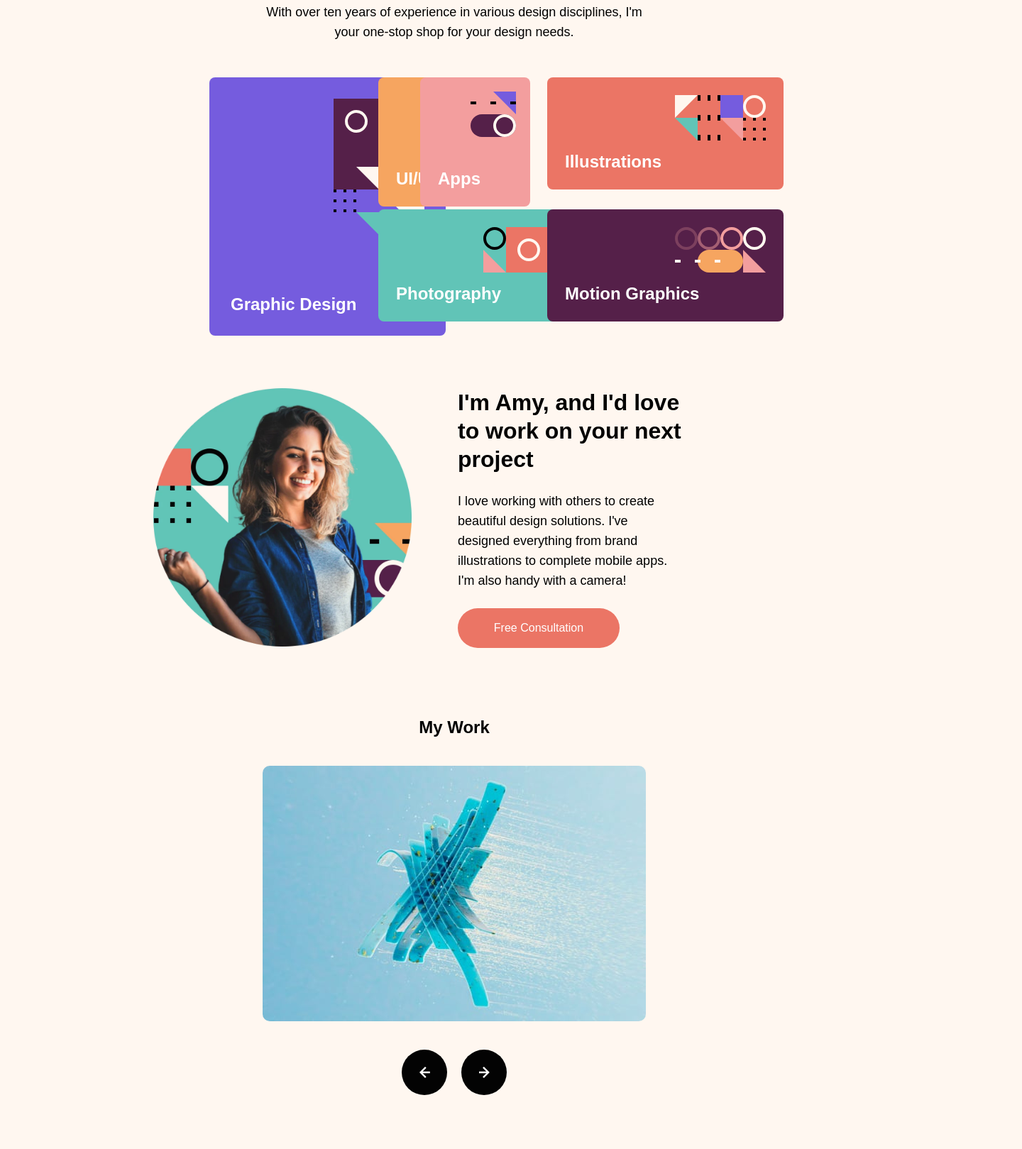
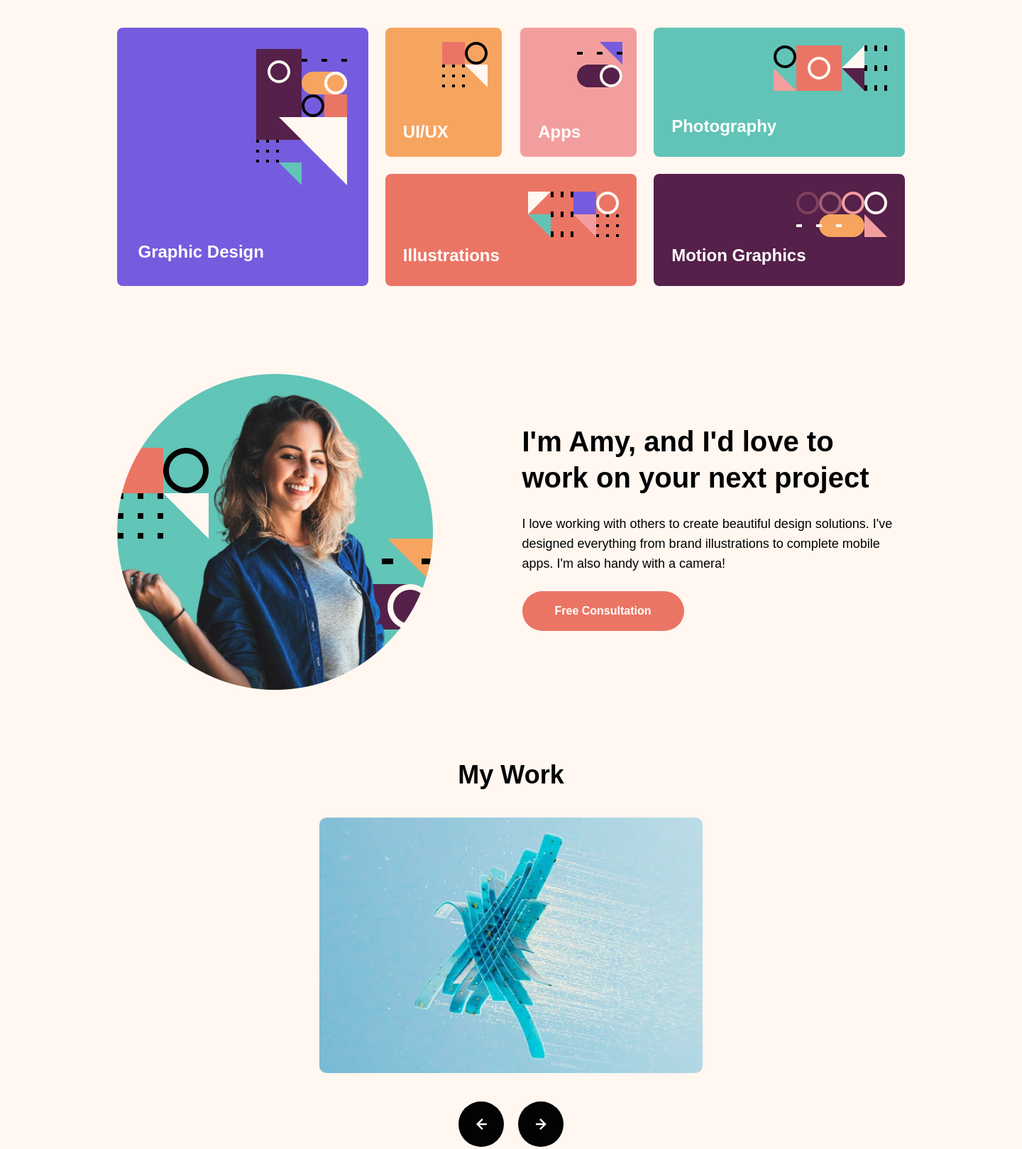
Before and after one commit to heejung-hong/single-page-design-portfolio, a plain HTML site: page index.html in a window 1280 px wide. Shown: the part 332-1951 px from the top of the page at 71% size, 1440 px wide, since content can reach past the window. Drawn offline with nearby package versions, Linux system fonts and the light colour scheme.

Commit message:
desktop view

```diff
--- a/index.html
+++ b/index.html
@@ -13,9 +13,11 @@
     <script src="https://cdn.tailwindcss.com"></script>
     <script src="script.js" defer></script>
   </head>
-  <body class="font-body bg-light-cream w-[400px] md:w-[768px] m-auto">
+  <body
+    class="font-body bg-light-cream w-[400px] md:w-[768px] xl:w-[1440px] m-auto"
+  >
     <header
-      class="w-[343px] md:w-[689px] h-[80px] md:h-[170px] flex justify-between items-center m-auto"
+      class="w-[343px] md:w-[689px] xl:w-[1111px] h-[100px] md:h-[170px] flex justify-between items-center m-auto"
     >
       <img
         src="./assets/logo.svg"
@@ -23,61 +25,61 @@
         class="w-[48px] md:w-[64px] h-[48px] md:h-[64px]"
       />
       <button
-        class="text-baseSm text-white font-bold bg-black w-[176px] md:w-[228px] h-[44px] md:h-[56px] rounded-[25px]"
+        class="text-[14px] md:text-[16px] font-bold leading-[28px] text-white font-bold bg-black w-[176px] md:w-[228px] h-[44px] md:h-[56px] rounded-[28px] cursor-pointer hover:bg-galactic-blue"
       >
         Free Consultation
       </button>
     </header>
     <main class="flex flex-col justify-center">
       <div
-        class="text-sm md:text-med lg:text-lg w-[343px] md:w-[690px] text-center mt-[25px] md:mt-[5px] m-auto"
+        class="text-[36px] md:text-md lg:text-lg font-bold leading-none w-[343px] md:w-[690px] xl:w-[800px] text-center mt-[25px] md:mt-[5px] m-auto"
       >
         Design solutions made easy
       </div>
       <div
-        class="text-base w-[290px] md:w-[560px] text-center mt-[20px] m-auto"
+        class="text-base w-[290px] md:w-[560px] xl:w-[680px] text-center mt-[20px] m-auto"
       >
         With over ten years of experience in various design disciplines, I'm
         your one-stop shop for your design needs.
       </div>
       <div
-        class="grid grid-cols-2 md:grid-cols-4 lg:grid-cols-6 grid-rows-6 md:grid-rows-3 lg:grid-rows-2 gap-6 w-[343px] md:w-[690px] md:mt-[50px] m-auto"
+        class="grid grid-cols-2 md:grid-cols-4 xl:grid-cols-6 grid-rows-6 md:grid-rows-3 xl:grid-rows-2 gap-6 w-[343px] md:w-[690px] xl:w-[1111px] md:mt-[50px] m-auto"
       >
         <div
-          class="grid col-span-2 row-span-2 bg-galactic-blue w-[343px] md:w-[333px] h-[364px] rounded-[8px] self-end md:self-start"
+          class="grid col-span-2 row-span-2 bg-galactic-blue w-[343px] md:w-[333px] xl:w-[354px] h-[364px] rounded-[8px] self-end md:self-start"
         >
           <img
             src="./assets/pattern-graphic-design.svg"
             alt="circle, triangle, and square shape pattern"
             class="w-[128px] h-[192px] justify-self-end m-[30px]"
           />
-          <div class="text-baseMed text-white self-end m-[30px]">
+          <div class="text-[24px] font-bold text-white self-end m-[30px]">
             Graphic Design
           </div>
         </div>
         <div
-          class="grid bg-summer-yellow w-[159px] md:w-[155px] h-[182px] rounded-[8px] justify-self-start"
+          class="grid bg-summer-yellow w-[159px] md:w-[155px] xl:w-[164px] h-[182px] rounded-[8px] justify-self-start"
         >
           <img
             src="./assets/pattern-ui-ux.svg"
             alt="circle, triangle, and square shape pattern"
             class="w-[64px] h-[64px] justify-self-end m-[20px]"
           />
-          <div class="text-baseMed text-white self-end m-[25px]">UI/UX</div>
+          <div class="text-[24px] font-bold text-white self-end m-[25px]">UI/UX</div>
         </div>
         <div
-          class="grid bg-pink w-[159px] md:w-[155px] h-[182px] rounded-[8px] justify-self-end"
+          class="grid bg-pink w-[159px] md:w-[155px] xl:w-[164px] h-[182px] rounded-[8px] justify-self-end"
         >
           <img
             src="./assets/pattern-apps.svg"
             alt="circle, triangle, and square shape pattern"
             class="w-[64px] h-[64px] justify-self-end m-[20px]"
           />
-          <div class="text-baseMed text-white self-end m-[25px]">Apps</div>
+          <div class="text-[24px] font-bold text-white self-end m-[25px]">Apps</div>
         </div>
 
         <div
-          class="grid col-span-2 bg-light-red w-[343px] md:w-[333px] h-[182px] md:h-[158px] rounded-[8px]"
+          class="grid col-span-2 bg-light-red w-[343px] md:w-[333px] xl:w-[354px] h-[182px] md:h-[158px] rounded-[8px]"
         >
           <img
             src="./assets/pattern-illustrations.svg"
@@ -85,13 +87,13 @@
             class="w-[128px] h-[64px] justify-self-end mt-[25px] mr-[25px]"
           />
           <div
-            class="grid text-baseMed text-white self-end mb-[25px] ml-[25px]"
+            class="grid text-[24px] font-bold text-white self-end mb-[25px] ml-[25px]"
           >
             Illustrations
           </div>
         </div>
         <div
-          class="grid col-span-2 bg-cyan w-[343px] md:w-[333px] h-[182px] md:h-[158px] rounded-[8px] md:mt-[-20px]"
+          class="grid col-span-2 xl:col-start-5 xl:col-end-6 xl:row-start-1 xl:row-end-1 bg-cyan w-[343px] md:w-[333px] xl:w-[354px] h-[182px] md:h-[158px] xl:h-[182px] rounded-[8px] md:mt-[-20px] xl:mt-0"
         >
           <img
             src="./assets/pattern-photography.svg"
@@ -99,13 +101,13 @@
             class="w-[160px] h-[64px] justify-self-end mt-[25px] mr-[25px]"
           />
           <div
-            class="grid text-baseMed text-white self-end mb-[25px] ml-[25px]"
+            class="grid text-[24px] font-bold text-white self-end mb-[25px] ml-[25px]"
           >
             Photography
           </div>
         </div>
         <div
-          class="grid col-span-2 bg-dark-purple w-[343px] md:w-[333px] h-[182px] md:h-[158px] rounded-[8px] md:mt-[-20px]"
+          class="grid col-span-2 bg-dark-purple w-[343px] md:w-[333px] xl:w-[354px] h-[182px] md:h-[158px] rounded-[8px] md:mt-[-20px] xl:mt-0"
         >
           <img
             src="./assets/pattern-motion-graphics.svg"
@@ -113,26 +115,30 @@
             class="w-[128px] h-[64px] justify-self-end mt-[25px] mr-[25px]"
           />
           <div
-            class="grid text-baseMed text-white self-end mb-[25px] ml-[25px]"
+            class="grid text-[24px] font-bold text-white self-end mb-[25px] ml-[25px]"
           >
             Motion Graphics
           </div>
         </div>
       </div>
-      <div class="md:flex items-center md:mt-[50px] md:ml-[-40px]">
+      <div
+        class="md:flex items-center xl:justify-between xl:w-[1111px] md:mt-[50px] xl:mt-[100px] md:ml-[-40px] xl:m-auto"
+      >
         <img
           src="./assets/image-amy.webp"
           alt="a young girl with blond wavy hair"
-          class="w-[300px] md:w-[364px] h-[300px] md:h-[364px] mt-[100px] m-auto md:m-0"
+          class="w-[300px] md:w-[364px] xl:w-[445px] h-[300px] md:h-[364px] xl:h-[445px] mt-[100px] m-auto md:m-0"
         />
-        <div class="md:w-[339px] md:h-[364px] md:ml-[65px]">
         <div
-            class="text-baseLg md:text-xsm text-center md:text-start w-[343px] md:w-[339px] mt-[35px] m-auto md:mt-0"
+          class="md:w-[339px] xl:w-[540px] md:h-[364px] xl:h-[306px] md:ml-[65px]"
+        >
+          <div
+            class="text-[26px] md:text-sm xl:text-md font-bold text-center md:text-start w-[343px] md:w-[339px] xl:w-[540px] mt-[35px] m-auto md:mt-0"
           >
             I'm Amy, and I'd love to work on your next project
           </div>
           <div
-            class="text-baseSm md:text-base w-[343px] md:w-[310px] text-center md:text-start mt-[25px] m-auto md:mx-0"
+            class="text-base w-[343px] md:w-[310px] xl:w-[540px] text-center md:text-start mt-[25px] m-auto md:mx-0"
           >
             I love working with others to create beautiful design solutions.
             I've designed everything from brand illustrations to complete mobile
@@ -140,7 +146,7 @@
           </div>
           <div class="w-[176px] mt-[25px] m-auto md:mx-0">
             <button
-              class="text-baseSm text-white text-center bg-light-red w-[176px] md:w-[228px] h-[44px] md:h-[56px] rounded-[25px] md:rounded-[50px]"
+              class="text-[14px] md:text-[16px] font-bold leading-[28px] text-white text-center bg-light-red w-[176px] md:w-[228px] h-[44px] md:h-[56px] rounded-[28px] cursor-pointer hover:bg-summer-yellow"
             >
               Free Consultation
             </button>
@@ -148,7 +154,7 @@
         </div>
       </div>
 
-      <div class="text-baseMed text-center w-[343px] mt-[100px] m-auto">
+      <div class="text-[24px] md:text-sm font-bold text-center w-[343px] mt-[100px] m-auto">
         My Work
       </div>
       <div class="mt-[25px] md:mt-[40px] m-auto">
@@ -159,40 +165,45 @@
         />
         <div class="flex justify-center mt-[25px] md:mt-[40px] m-auto">
           <div
-            class="grid justify-items-center content-center w-[64px] h-[64px] bg-black rounded-full mx-[5px] md:mx-[10px]"
+            class="grid justify-items-center content-center w-[64px] h-[64px] bg-black rounded-full mx-[5px] md:mx-[10px] cursor-pointer hover:bg-galactic-blue"
           >
             <img src="./assets/icon-arrow-left.svg" alt="left arrow button" />
           </div>
           <div
-            class="grid justify-items-center content-center w-[64px] h-[64px] bg-black rounded-full mx-[5px] md:mx-[10px]"
+            class="grid justify-items-center content-center w-[64px] h-[64px] bg-black rounded-full mx-[5px] md:mx-[10px] cursor-pointer hover:bg-galactic-blue"
           >
             <img src="./assets/icon-arrow-right.svg" alt="left arrow button" />
           </div>
         </div>
       </div>
       <div
-        class="grid bg-black w-[343px] md:w-[690px] h-[352px] md:h-[352px] rounded-[10px] mt-[80px] m-auto justify-items-center"
+        class="grid xl:flex bg-black w-[343px] md:w-[690px] xl:w-[1111px] h-[352px] md:h-[352px] xl:h-[320px] rounded-[10px] mt-[80px] m-auto justify-items-center xl:justify-between xl:items-center"
       >
-        <div class="text-white text-baseLg text-center mt-[50px]">
+        <div class="xl:w-[540px] xl:h-[159px] xl:ml-[70px]">
+          <div
+            class="text-[26px] md:text-sm xl:text-md font-bold text-white text-center xl:text-start mt-[50px] md:mt-[70px] xl:mt-0"
+          >
             Book a call with me
           </div>
           <div
-          class="text-white text-baseSm text-center w-[280px] md:w-[460px] mt-[-10px]"
+            class="text-base text-white text-center xl:text-start w-[280px] md:w-[460px] mt-[20px] md:mt-[30px] xl:mt-[30px]"
           >
-          I'd love to have a chat to see how I can help you. The best first step
-          is for us to discuss your project during a free consultation. Then we
-          can move forward from there.
+            I'd love to have a chat to see how I can help you. The best first
+            step is for us to discuss your project during a free consultation.
+            Then we can move forward from there.
           </div>
-
+        </div>
+        <div class="md:w-[228px] md:h-[56px] xl:mr-[100px]">
           <button
-          class="text-baseSm text-white bg-light-red w-[176px] md:w-[228px] h-[44px] md:h-[56px] rounded-[25px] md:rounded-[28px] mt-[-20px]"
+            class="text-[14px] md:text-[16px] leading-[28px] font-bold leading-[28px] text-white bg-light-red w-[176px] md:w-[228px] h-[44px] md:h-[56px] rounded-[28px] mt-[-20px] cursor-pointer hover:bg-summer-yellow"
           >
             Free Consultation
           </button>
         </div>
+      </div>
     </main>
     <footer
-      class="w-[343px] md:w-[689px] h-[80px] md:h-[170px] md:h-[100px] flex justify-between items-center m-auto"
+      class="w-[343px] md:w-[689px] xl:w-[1111px] h-[100px] md:h-[170px] flex justify-between items-center m-auto"
     >
       <img
         src="./assets/logo.svg"
@@ -200,10 +211,11 @@
         class="w-[48px] md:w-[64px] h-[48px] md:h-[64px]"
       />
       <button
-        class="text-baseSm text-white font-bold bg-black w-[176px] md:w-[228px] h-[44px] md:h-[56px] rounded-[25px]"
+        class="text-[14px] md:text-[16px] font-bold leading-[28px] text-white font-bold bg-black w-[176px] md:w-[228px] h-[44px] md:h-[56px] rounded-[28px] cursor-pointer hover:bg-galactic-blue"
       >
         Free Consultation
       </button>
     </footer>
+    </footer>
   </body>
 </html>
--- a/script.js
+++ b/script.js
@@ -23,7 +23,7 @@ tailwind.config = {
             fontWeight: "bold",
           },
         ],
-        med: [
+        md: [
           "40px ",
           {
             lineHeight: "51px",
@@ -37,46 +37,11 @@ tailwind.config = {
             fontWeight: "bold",
           },
         ],
-        xsm: [
-          "32px ",
-          {
-            lineHeight: "40px",
-            fontWeight: "bold",
-          },
-        ],
-        baseLg: [
-          "26px ",
-          {
-            lineHeight: "28px",
-            fontWeight: "bold",
-          },
-        ],
-        baseMed: [
-          "24px ",
-          {
-            lineHeight: "28px",
-            fontWeight: "bold",
-          },
-        ],
         base: [
           "18px ",
           {
             lineHeight: "28px",
-            fontWeight: "medium",
-          },
-        ],
-        baseSm: [
-          "16px ",
-          {
-            lineHeight: "28px",
-            fontWeight: "medium",
-          },
-        ],
-        baseXSm: [
-          "14px ",
-          {
-            lineHeight: "28px",
-            fontWeight: "medium",
+            fontWeight: "normal",
           },
         ],
       },
```
Lines whose indentation alone changed are shown as unchanged.
